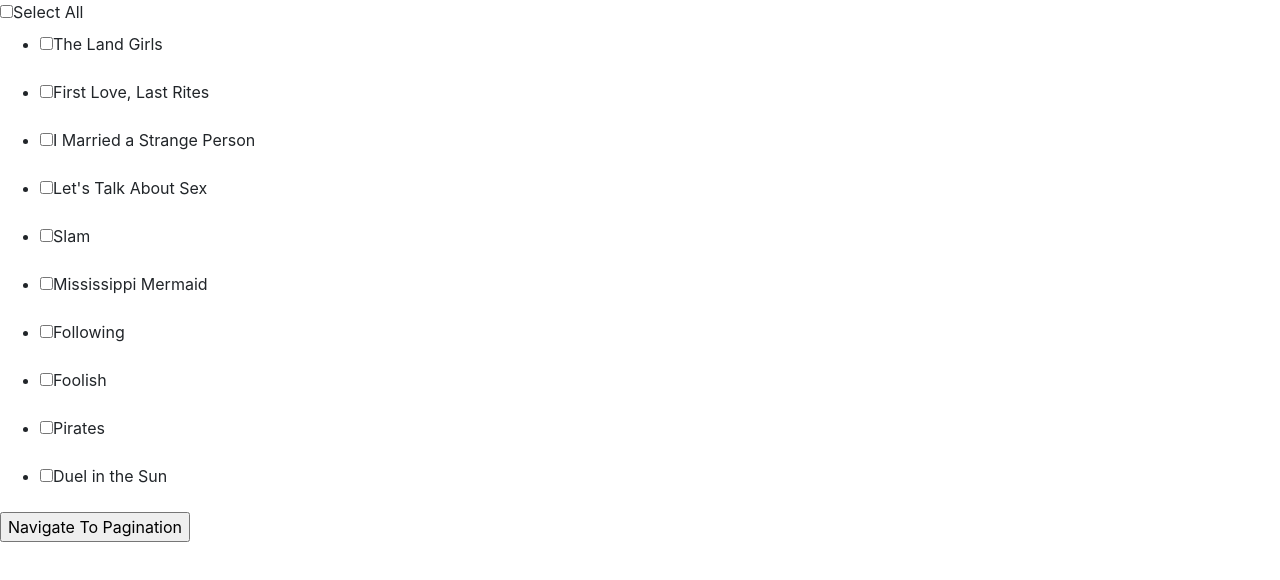
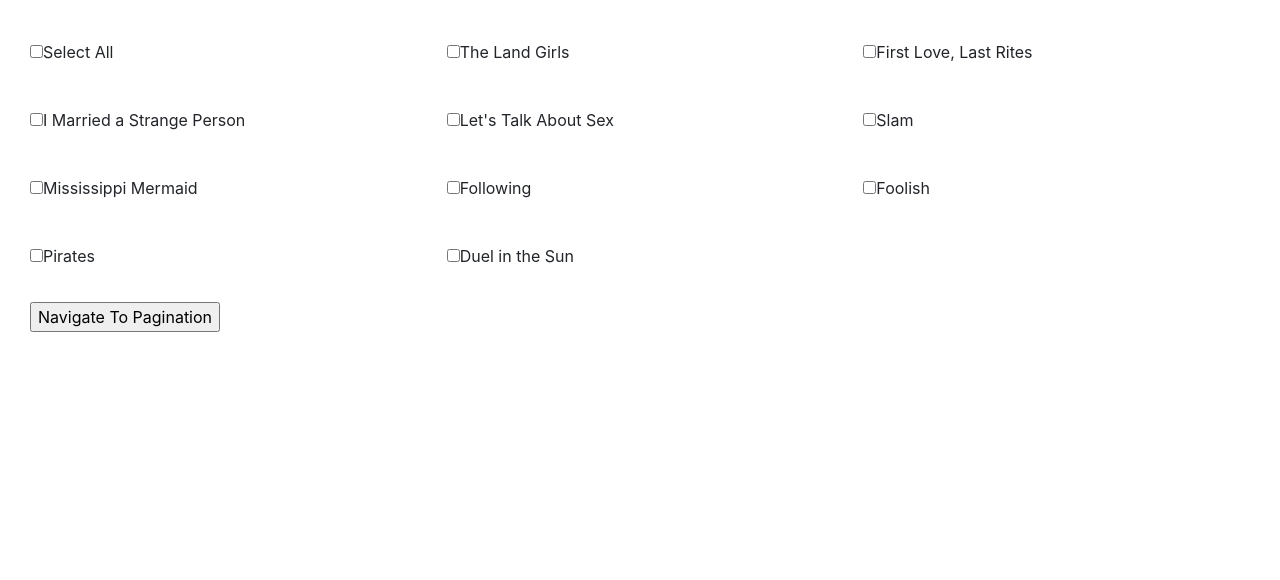
Before and after one commit to sandeep4443/zee-application, a React (Create React App) app: page /#/checkBoxes in a window 1280 px wide. Shown: the top 580 px of the page. Built offline with nearby package versions, Linux system fonts and the light colour scheme.

Commit message:
css changes

```diff
--- a/package.json
+++ b/package.json
@@ -9,10 +9,12 @@
         "bootstrap": "^4.6.0",
         "hash-router": "^0.4.0",
         "react": "^17.0.1",
+        "react-bootstrap": "^1.4.3",
         "react-dom": "^17.0.1",
         "react-redux": "^7.2.2",
         "react-router-dom": "^5.2.0",
         "react-scripts": "4.0.1",
+        "reactstrap": "^8.9.0",
         "redux": "^4.0.5",
         "redux-thunk": "^2.3.0",
         "web-vitals": "^0.2.4"
--- a/public/index.html
+++ b/public/index.html
@@ -3,23 +3,27 @@
 
 <head>
     <meta charset="utf-8" />
-
+    <link rel="icon" href="%PUBLIC_URL%/favicon.ico" />
     <meta name="viewport" content="width=device-width, initial-scale=1" />
     <meta name="theme-color" content="#000000" />
+    <meta name="description" content="Web site created using create-react-app" />
+    <link rel="apple-touch-icon" href="%PUBLIC_URL%/logo192.png" />
+    <link rel="stylesheet" href="https://maxcdn.bootstrapcdn.com/bootstrap/4.3.1/css/bootstrap.min.css" integrity="sha384-ggOyR0iXCbMQv3Xipma34MD+dH/1fQ784/j6cY/iJTQUOhcWr7x9JvoRxT2MZw1T" crossorigin="anonymous" />
+    <!--
+      manifest.json provides metadata used when your web app is installed on a
+      user's mobile device or desktop. See https://developers.google.com/web/fundamentals/web-app-manifest/
+    -->
     <link rel="manifest" href="%PUBLIC_URL%/manifest.json" />
-    <link href="https://unpkg.com/ionicons@4.5.5/dist/css/ionicons.min.css" rel="stylesheet">
-    <link rel="stylesheet" href="https://cdnjs.cloudflare.com/ajax/libs/font-awesome/4.7.0/css/font-awesome.min.css">
-    <link rel="stylesheet" href="https://maxcdn.bootstrapcdn.com/bootstrap/4.3.1/css/bootstrap.min.css" integrity="sha384-ggOyR0iXCbMQv3Xipma34MD+dH/1fQ784/j6cY/iJTQUOhcWr7x9JvoRxT2MZw1T" crossorigin="anonymous" />
-    <script src="https://unpkg.com/react/umd/react.production.js" crossorigin />
+    <!--
+      Notice the use of %PUBLIC_URL% in the tags above.
+      It will be replaced with the URL of the `public` folder during the build.
+      Only files inside the `public` folder can be referenced from the HTML.
 
-    <script src="https://unpkg.com/react-dom/umd/react-dom.production.js" crossorigin />
-
-    <script src="https://unpkg.com/react-bootstrap@next/dist/react-bootstrap.min.js" crossorigin />
-
-    <script>
-        var Alert = ReactBootstrap.Alert;
-    </script>
-    <title>Movie</title>
+      Unlike "/favicon.ico" or "favicon.ico", "%PUBLIC_URL%/favicon.ico" will
+      work correctly both with client-side routing and a non-root public URL.
+      Learn how to configure a non-root public URL by running `npm run build`.
+    -->
+    <title>Movie List App</title>
 </head>
 
 <body>
@@ -38,3 +42,5 @@
 </body>
 
 </html>
+
+</html>
--- a/src/App.css
+++ b/src/App.css
@@ -36,12 +36,12 @@
     height: 400px;
 }
 
-.list ul li {
-    display: inline-block;
-    margin-left: 0px;
-    margin-right: 8%;
-    margin-top: 10px;
-    margin-bottom: 10px;
+.tableStyle {
+    display: inline-block !important;
+    margin-left: 0px !important;
+    margin-right: 8% !important;
+    margin-top: 10px !important;
+    margin-bottom: 10px !important;
 }
 
 .App-link {
--- a/src/CheckBoxes.js
+++ b/src/CheckBoxes.js
@@ -2,9 +2,12 @@ import React, { useState } from 'react';
 import { connect } from 'react-redux';
 import { selecItems } from './actions/selItems';
 import MoviesList from "./movies.json";
-import "./App.css";
+import './App.css';
 
-const CheckBoxes = (props) => {
+const CheckBoxes = ({
+    selItems,
+    history
+}) => {
     const [movieinfo] = useState(MoviesList.slice(0, 10));
     const [selectedItems, setSelectedItems] = useState([]);
     const [enableCheckAll, setEnableCheckAll] = useState(false);
@@ -49,13 +52,14 @@ const CheckBoxes = (props) => {
 
 
     const pagination = () => {
-        props.selItems(selectedItems);
-        props.history.push("/pagination");
+        selItems(selectedItems);
+        history.push("/pagination");
     };
 
     return (
-        <div>
-            <div>
+        <div style={{ margin: 30 + 'px' }}>
+            <div className="row">
+                <div className="col-md-4">
                     <input
                         id="selectAll"
                         name="checkboxAll"
@@ -63,16 +67,13 @@ const CheckBoxes = (props) => {
                         checked={enableCheckAll}
                         onChange={handleChange}
                     />
+                    <label class="tableStyle">Select All</label>
+                </div>
 
-                <label>Select All</label>
-            </div>
-            <div>
                 {movieinfo.map((item, index) => {
                     return (
-                        <div>
-                            <span class="list label-new">
-                                <ul class="ngc">
-                                    <li class="col-xs-2 borders">
+                        <ul className="col-md-4">
+                            <li className="borders tableStyle">
                                 <input
                                     id={index + 1}
                                     name="checkbox"
@@ -86,10 +87,10 @@ const CheckBoxes = (props) => {
                                 </label>
                             </li>
                         </ul>
-                            </span>
-                        </div>
                     );
                 })}
+            </div>
+
             <div>
                 <input
                     type="button"
@@ -97,7 +98,6 @@ const CheckBoxes = (props) => {
                     value="Navigate To Pagination"
                     onClick={() => pagination()}
                 />
-                </div>
             </div>
         </div>
     );
--- a/src/Pagination/MoviesCard.js
+++ b/src/Pagination/MoviesCard.js
@@ -1,27 +1,36 @@
+import { Fragment } from "react";
 import { connect } from 'react-redux';
 import { pageDetails } from '../actions/pageDetails';
 
 const MovieCard = ({ movie, value, history, detailPage }) => {
+
     const navigateDetailPage = () => {
-        detailPage({ movie, value });
+        detailPage({ movie, value }
+        );
         history.push(`/pagination/${value + 1}/${movie.Title}`);
     }
     return (
-        <>
-            <div className="col-sm-6 col-md-4">
-                <div className="border-gray rounded border mx-2 my-3 d-flex flex-row align-items-center p-0 bg-light">
-                    <div className="h-100 position-relative border-gray border-right px-2 bg-white rounded-left">
+        <Fragment>
+            <div className="col-sm-6 col-md-4 country-card" onClick={() => navigateDetailPage()}>
+                <div className="country-card-container border-gray rounded border mx-2 my-3 d-flex flex-row align-items-center p-0 bg-light">
+                    <div className="h-100 position-relative border-gray border-right px-2 bg-white rounded-left">
+                    <img
+                src={`https://www.countryflags.io/kp/flat/64.png`}
+                className="d-block h-100"
+                alt="img"
+              />
                     </div>
                     <div className="px-3">
-                        <span className="text-dark d-block font-weight-bold">
-                        <a onClick={() => navigateDetailPage()}>{movie.Title}</a>
+                        <span className="country-region text-secondary text-uppercase">
+                            <a>{movie.Title}</a>
                         </span>
                     </div>
                 </div>
             </div>
-        </>
+        </Fragment>
     );
 }
+
 const mapDispatchToProps = (dispatch) => {
     return {
         detailPage: (items) => {
--- a/src/Pagination/Pagination.js
+++ b/src/Pagination/Pagination.js
@@ -1,9 +1,10 @@
+/* eslint-disable jsx-a11y/anchor-is-valid */
 import React, { Component, Fragment } from "react";
 import PropTypes from "prop-types";
 
-
 const LEFT_PAGE = "LEFT";
 const RIGHT_PAGE = "RIGHT";
+
 const range = (from, to, step = 1) => {
     let i = from;
     const ranges = [];
@@ -16,15 +17,20 @@ const range = (from, to, step = 1) => {
 
 
 class Pagination extends Component {
-
     constructor(props) {
         super(props);
-        const { totalRecords = null, pageLimit = 30, pageNeighbours = 0 } = props;
+        const {
+            totalRecords = null,
+            pageLimit = 30,
+            pageNeighbours = 0
+        } = props;
         this.pageLimit = typeof pageLimit === "number" ? pageLimit : 30;
         this.totalRecords = typeof totalRecords === "number" ? totalRecords : 0;
         this.pageNeighbours = typeof pageNeighbours === "number" ? Math.max(0, Math.min(pageNeighbours, 2)) : 0;
-        this.totalPages = Math.ceil(this.totalRecords / this.pageLimit); this.state = { currentPage: 1 };
+        this.totalPages = Math.ceil(this.totalRecords / this.pageLimit);
+        this.state = { currentPage: 1 };
     }
+
 
     componentDidMount() {
         this.gotoPage(1);
@@ -40,9 +46,7 @@ class Pagination extends Component {
             pageLimit: this.pageLimit,
             totalRecords: this.totalRecords
         };
-        this.setState({
-            currentPage
-        },
+        this.setState({ currentPage },
             () => onPageChanged(paginationData));
     };
 
@@ -56,6 +60,7 @@ class Pagination extends Component {
         evt.preventDefault();
         this.gotoPage(this.state.currentPage - this.pageNeighbours * 2 - 1);
     };
+
 
     handleMoveRight = evt => {
         evt.preventDefault();
@@ -93,19 +98,21 @@ class Pagination extends Component {
                 pages = [leftSpillPage, ...pages, rightSpillPage];
             }
             return [1, ...pages, totalPages];
-        }
-        return range(1, totalPages);
+        } return range(1, totalPages);
     };
 
 
     render() {
 		if (!this.totalRecords) return null;
+
 		if (this.totalPages === 1) return null;
+
 		const { currentPage } = this.state;
 		const pages = this.fetchPageNumbers();
+
 		return (
-            <>
-                <nav aria-label="Countries Pagination">
+			<Fragment>
+				<nav aria-label="Countries Pagination">
 					<ul className="pagination">
 						{pages.map((page, index) => {
 							if (page === LEFT_PAGE)
@@ -113,34 +120,51 @@ class Pagination extends Component {
 									<li key={index} className="page-item">
 										<a
 											className="page-link"
-                                    href="#" aria-label="Previous"
+											href="#"
+											aria-label="Previous"
 											onClick={this.handleMoveLeft}
 										>
-                                    <span aria-hidden="true">&laquo;</span>
-                                    <span className="sr-only">Previous</span>
+											<span aria-hidden="true">
+												&laquo;
+											</span>
+											<span className="sr-only">
+												Previous
+											</span>
 										</a>
 									</li>
 								);
+
 							if (page === RIGHT_PAGE)
+								return (
+									<li key={index} className="page-item">
+										<a
+											className="page-link"
+											href="#"
+											aria-label="Next"
+											onClick={this.handleMoveRight}
+										>
+											<span aria-hidden="true">
+												&raquo;
+											</span>
+											<span className="sr-only">
+												Next
+											</span>
+										</a>
+									</li>
+								);
+
 							return (
 								<li
 									key={index}
-                                        className="page-item"
+									className={`page-item${
+										currentPage === page ? " active" : ""
+									}`}
 								>
-                                        <a className="page-link" href="#" aria-label="Next" onClick={this.handleMoveRight}>
-                                            <span aria-hidden="true">&raquo;</span>
-                                            <span className="sr-only">Next</span>
-                                        </a>
-                                    </li>
-                                );
-                            return (
-                                <li
-                                    key={index}
-                                    className={`page-item${currentPage === page ? " active" : ""}`}>
 									<a
 										className="page-link"
 										href="#"
-                                        onClick={e => this.handleClick(page, e)}>
+										onClick={e => this.handleClick(page, e)}
+									>
 										{page}
 									</a>
 								</li>
@@ -148,10 +172,11 @@ class Pagination extends Component {
 						})}
 					</ul>
 				</nav>
-            </>
+			</Fragment>
 		);
 	}
 }
+
 Pagination.propTypes = {
     totalRecords: PropTypes.number.isRequired,
     pageLimit: PropTypes.number,
```
Also changed, not shown: src/Pagination/Main.js (+62 -27 lines), 2 other files (tests, documents, lock files or other folders). Lines whose indentation alone changed are shown as unchanged.
